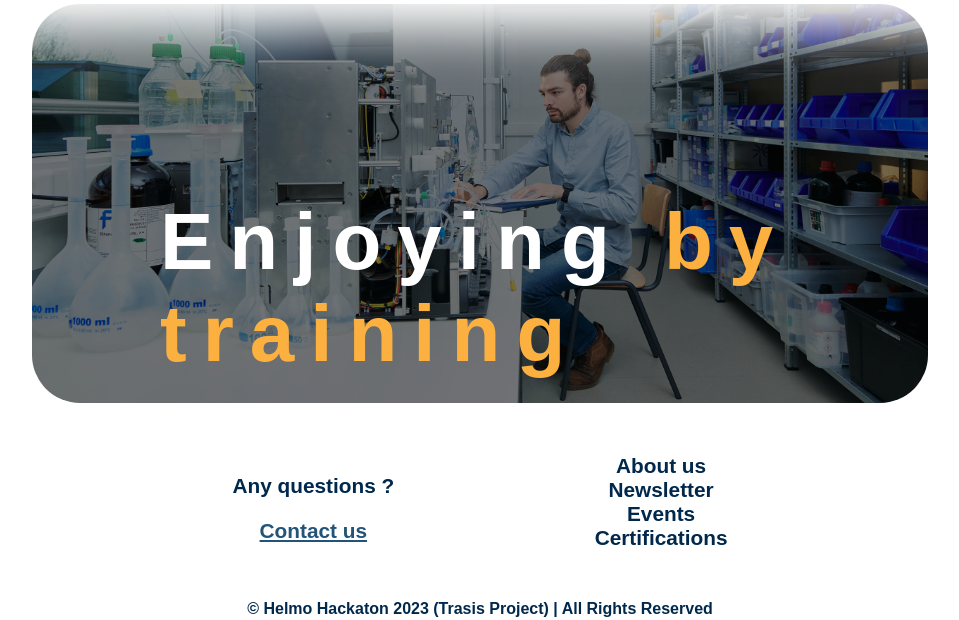
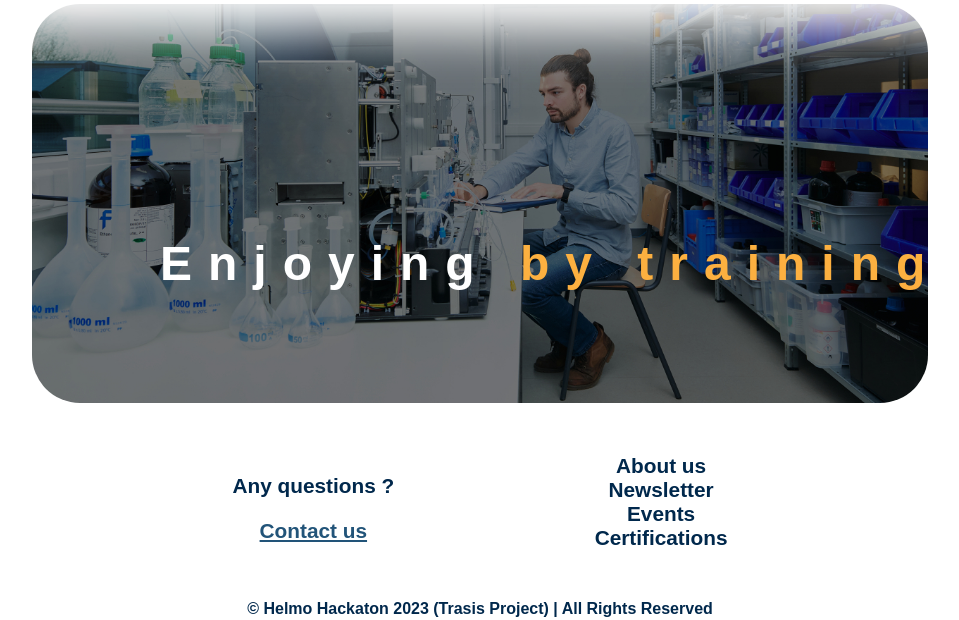
Before and after one commit to MatteoRober/Trasis_Project, a PHP site: page / in a window 1280 px wide. Shown: the part 124-744 px from the top of the page, without its empty margins (160-1119 px from the left). Run offline with PHP 8.4, Linux system fonts and the light colour scheme.

Commit message:
Css modification

```diff
--- a/css/style.css
+++ b/css/style.css
@@ -60,9 +60,9 @@ li a {
     margin: 0;
     padding: 0;
     position: absolute;
-    top: 40%;
+    top: 45%;
     left: 25%;
-    font-size: 5em;
+    font-size: 3em;
     font-family: "Brandon Grotesque Regular", sans-serif;
     letter-spacing : 1rem;
     color: white;
```
